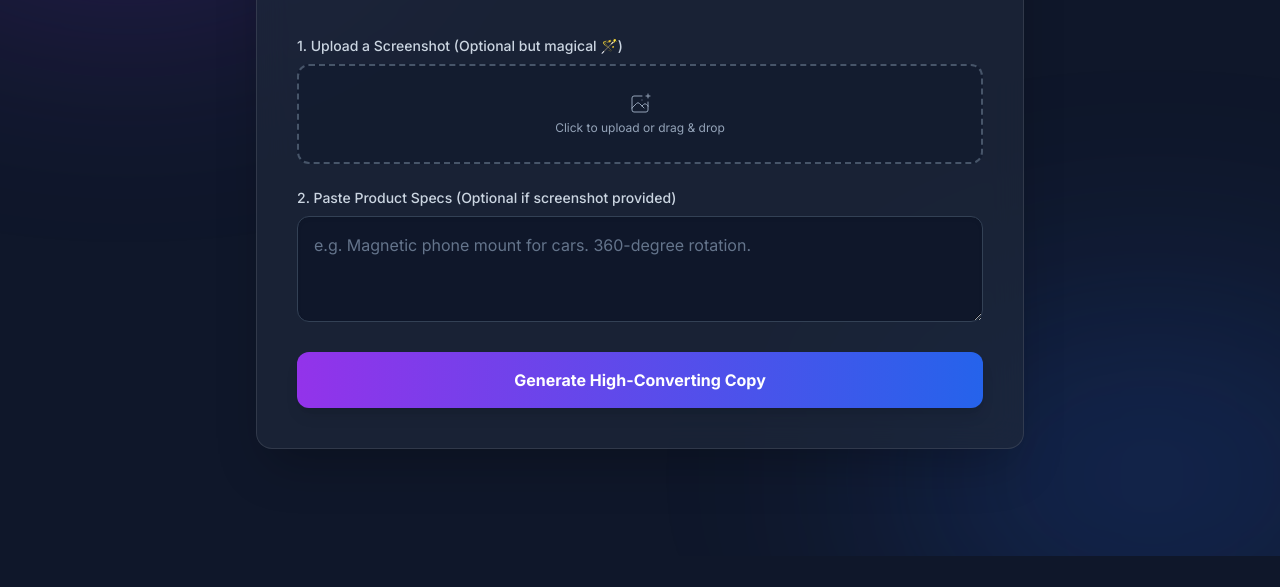
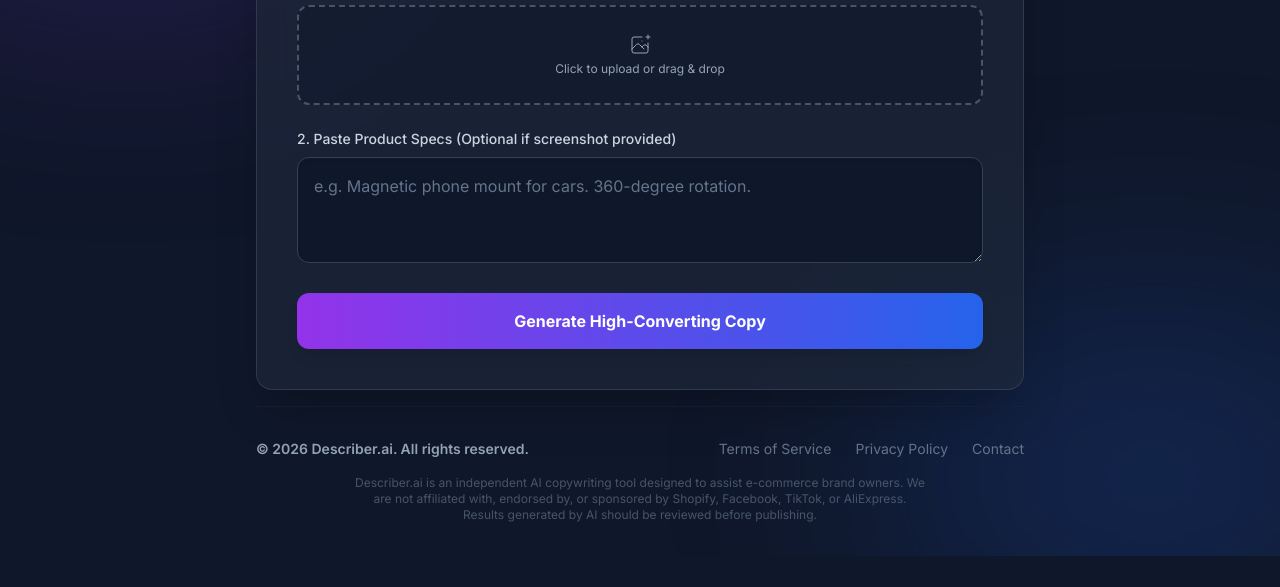
Before and after one commit to jackedmonster2006/describe.ai, a website: page public/index.html in a window 1280 px wide. Shown: the part 244-831 px from the top of the page. Before the commit the page ends 800 px from the top, so only its background shows below. Drawn offline with nearby package versions, Linux system fonts and the light colour scheme.

Commit message:
Add professional legal footer

```diff
--- a/public/index.html
+++ b/public/index.html
@@ -108,6 +108,23 @@
         </div>
     </div>
 
+    <!-- Professional Footer Section -->
+    <footer class="mt-auto py-8 text-center text-slate-500 text-sm w-full max-w-3xl border-t border-slate-800/50 mt-12">
+        <div class="flex flex-col md:flex-row justify-between items-center gap-4 mb-4">
+            <div class="font-semibold text-slate-400">© 2026 Describer.ai. All rights reserved.</div>
+            <div class="flex gap-6">
+                <a href="#" class="hover:text-purple-400 transition-colors">Terms of Service</a>
+                <a href="#" class="hover:text-purple-400 transition-colors">Privacy Policy</a>
+                <a href="#" class="hover:text-purple-400 transition-colors">Contact</a>
+            </div>
+        </div>
+        <p class="text-xs text-slate-600 max-w-xl mx-auto">
+            Describer.ai is an independent AI copywriting tool designed to assist e-commerce brand owners.
+            We are not affiliated with, endorsed by, or sponsored by Shopify, Facebook, TikTok, or AliExpress.
+            Results generated by AI should be reviewed before publishing.
+        </p>
+    </footer>
+
     <script>
         // Make the dropzone clickable
         document.getElementById('dropzone').addEventListener('click', () => {
```
